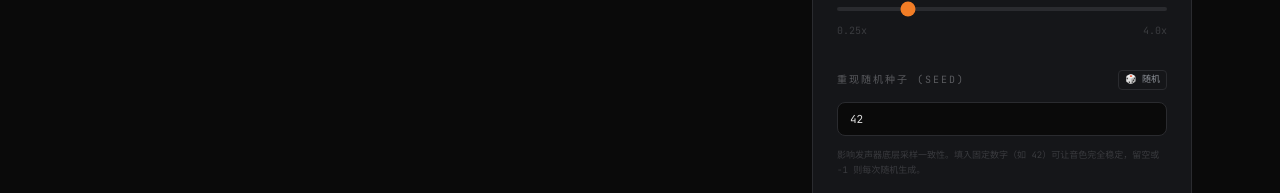
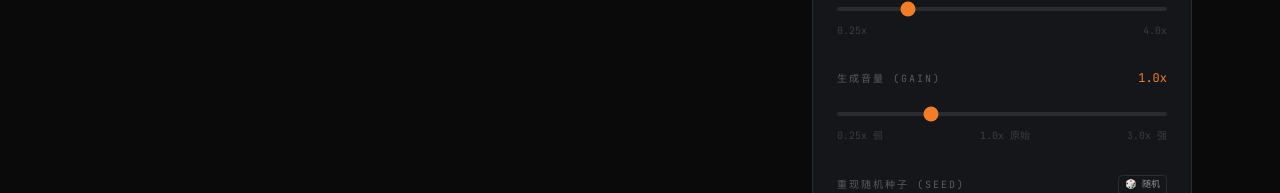
Before and after one commit to 252201/Qwen3-TTS-speech-synthesis, a React (Vite) app: page / in a window 1280 px wide. Shown: the part 849-1042 px from the top of the page. Built offline with nearby package versions, Linux system fonts and the light colour scheme; no server answers; a web font is replaced by a local one.

Commit message:
Add files via upload

```diff
--- a/src/App.tsx
+++ b/src/App.tsx
@@ -27,7 +27,7 @@ import { cn } from './lib/utils';
 import { TTSHistoryItem, TTSConfig } from './types';
 import { format } from 'date-fns';
 import { saveAudio, getAudio, deleteAudio } from './lib/db';
-import { convertToWav } from './lib/audioUtils';
+import { convertToWav, applyGain } from './lib/audioUtils';
 
 const DEFAULT_CONFIG: TTSConfig = {
   apiKey: import.meta.env.VITE_TTS_API_KEY || 'omlx-mpi54dic99snaxxp',
@@ -36,7 +36,8 @@ const DEFAULT_CONFIG: TTSConfig = {
   voice: 'vivian',
   speed: 1.0,
   seed: 42,
-  responseFormat: 'mp3'
+  responseFormat: 'mp3',
+  gain: 1.0
 };
 
 const PRESET_VOICES = [
@@ -208,7 +209,9 @@ export default function App() {
         throw new Error(errorMessage);
       }
 
-      const blob = await response.blob();
+      const rawBlob = await response.blob();
+      // Apply gain (volume adjustment) to the generated audio data
+      const blob = await applyGain(rawBlob, config.gain);
       const newItemId = crypto.randomUUID();
       await saveAudio(newItemId, blob);
       const audioUrl = URL.createObjectURL(blob);
@@ -610,6 +613,30 @@ export default function App() {
                 </div>
               </div>
 
+              {/* Gain (Output Volume) Slider */}
+              <div className="space-y-3">
+                <div className="flex justify-between items-center">
+                  <label className="text-[10px] font-mono text-[#5A5B5F] uppercase tracking-[0.2em]">
+                    生成音量 (Gain)
+                  </label>
+                  <span className="text-xs font-mono text-[#F27D26]">{config.gain.toFixed(1)}x</span>
+                </div>
+                <input
+                  type="range"
+                  min="0.25"
+                  max="3.0"
+                  step="0.25"
+                  value={config.gain}
+                  onChange={(e) => setConfig(prev => ({ ...prev, gain: parseFloat(e.target.value) }))}
+                  className="w-full h-1 bg-[#2A2B2F] rounded-lg appearance-none cursor-pointer accent-[#F27D26]"
+                />
+                <div className="flex justify-between text-[10px] font-mono text-[#3A3B3F]">
+                  <span>0.25x 弱</span>
+                  <span>1.0x 原始</span>
+                  <span>3.0x 强</span>
+                </div>
+              </div>
+
               {/* Seed Configuration */}
               <div className="space-y-3">
                 <div className="flex justify-between items-center">
--- a/src/types.ts
+++ b/src/types.ts
@@ -20,6 +20,7 @@ export interface TTSConfig {
   seed: number;
   instruct?: string;
   responseFormat: string;
+  gain: number; // Audio volume gain: 0.25 = quiet, 1.0 = normal, 3.0 = loud
   referenceAudio?: string; // Base64 Data URL for local preview
   referenceAudioRaw?: string; // Pure base64 string (no data: prefix) for API
   referenceAudioName?: string;
```
